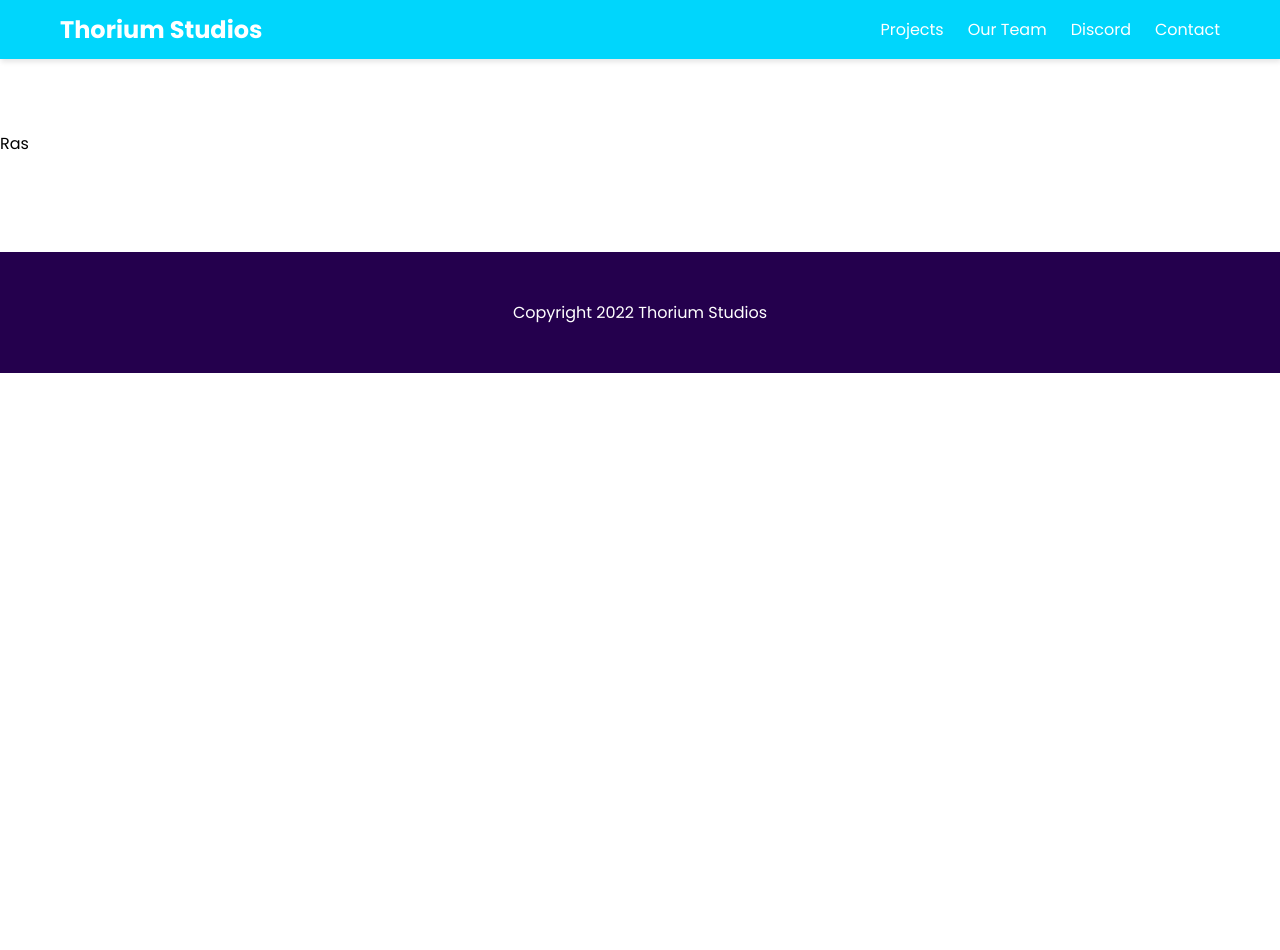
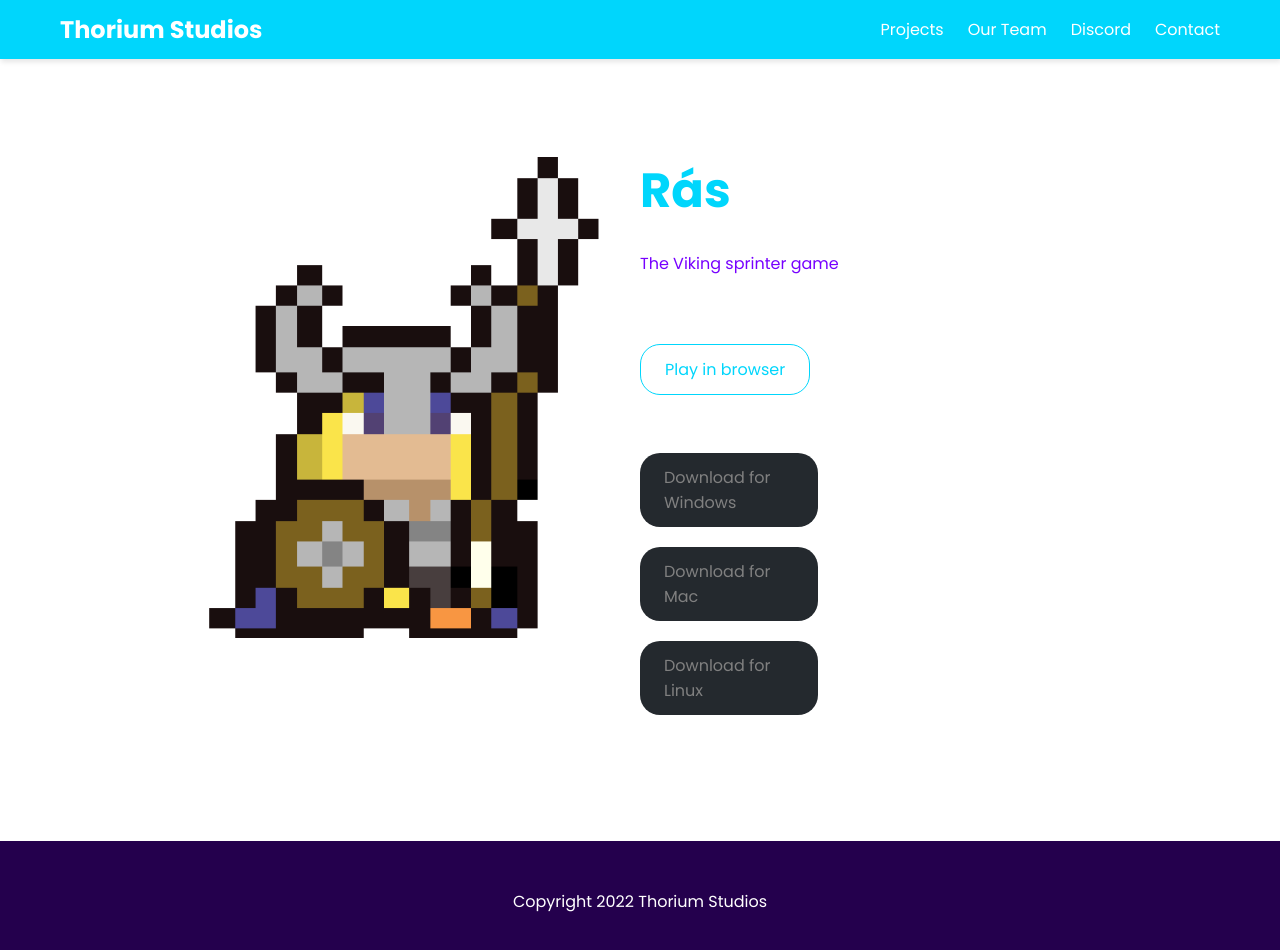
Before and after one commit to Thorium-Studios/webpage, a React (Create React App) app: page /projects/ras in a window 1280 px wide. Shown: the top 950 px of the page. Before the commit the page ends 800 px from the top, so only its background shows below. Built offline with nearby package versions, Linux system fonts and the light colour scheme.

Commit message:
Finished adding Ras project

```diff
--- a/src/pages/Projects/Ras/Ras.js
+++ b/src/pages/Projects/Ras/Ras.js
@@ -1,9 +1,54 @@
 import React from "react";
+import { Link } from "react-router-dom";
 
 export default function Ras() {
   return (
     <div>
-      <p>Ras</p>
+      <div class="container mt-5">
+        <div class="row justify-center">
+          <div class="col-12-xs col-5-md">
+            <img src="/img/projects/ras.png" alt="" />
+          </div>
+          <div class="col-12-xs col-5-md">
+            <h2>
+              <div class="font-xxl text-primary">Rás</div>
+            </h2>
+            <p class="text-secondary mt-2 mb-3">The Viking sprinter game</p>
+            <div className="row gap-2">
+              <div className="col-12-xs col-5-md">
+                <Link
+                  to="/projects/ras/play"
+                  class="btn-outlined-primary text-primary text-hover-white"
+                >
+                  Play in browser
+                </Link>
+                <div className="p-2"></div>
+                <div className="row gap-1">
+                  <div className="col-12-xs col-12-md col-12-lg">
+                    <a href="#" className="btn-slate text-gray">
+                      Download for Windows
+                    </a>
+                  </div>
+                </div>
+                <div className="row gap-1">
+                  <div className="col-12-xs col-12-md col-12-lg">
+                    <a href="#" className="btn-slate text-gray">
+                      Download for Mac
+                    </a>
+                  </div>
+                </div>
+                <div className="row gap-1">
+                  <div className="col-12-xs col-12-md col-12-lg">
+                    <a href="#" className="btn-slate text-gray">
+                      Download for Linux
+                    </a>
+                  </div>
+                </div>
+              </div>
+            </div>
+          </div>
+        </div>
+      </div>
     </div>
   );
 }
```
Also changed, not shown: public/img/projects/ras.png (added).
